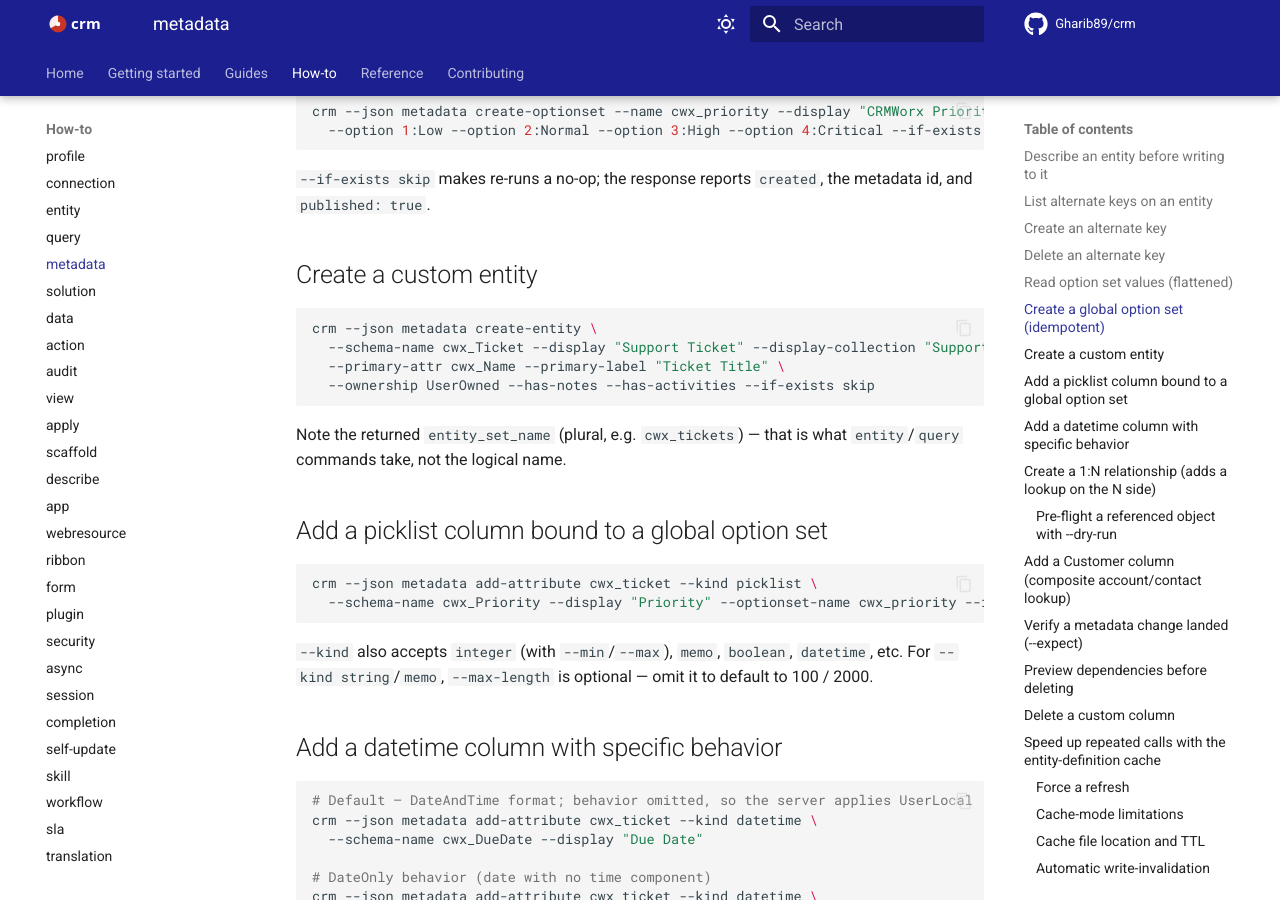
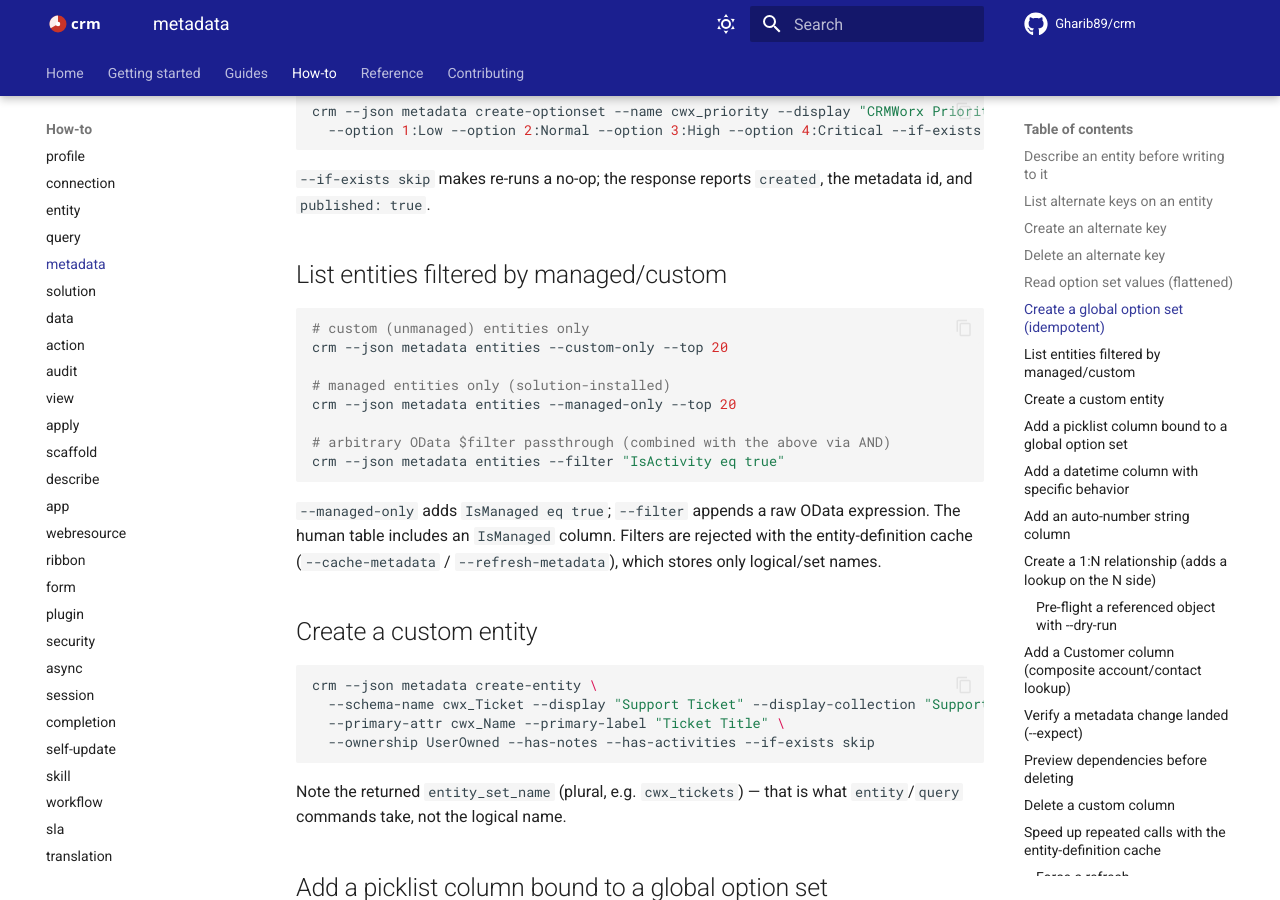
Before and after one commit to Gharib89/crm, an MkDocs documentation site: the page built from docs/how-to/metadata.md, in a window 1280 px wide and 900 px high, scrolled down 2340 px. Built offline with MkDocs 1.6.1 and Material for MkDocs 9.7.7, drawn with Linux system fonts in a browser that asks for light colours; comment, search, counter and statistics services are not loaded; some of the changed text lies outside the part shown.

Commit message:
fix(metadata): add --auto-number-format and entities --filter/--managed-only (#373)

````diff
--- a/docs/how-to/metadata.md
+++ b/docs/how-to/metadata.md
@@ -109,6 +109,24 @@
 ```
 `--if-exists skip` makes re-runs a no-op; the response reports `created`, the metadata id, and `published: true`.
 
+## List entities filtered by managed/custom
+
+```bash
+# custom (unmanaged) entities only
+crm --json metadata entities --custom-only --top 20
+
+# managed entities only (solution-installed)
+crm --json metadata entities --managed-only --top 20
+
+# arbitrary OData $filter passthrough (combined with the above via AND)
+crm --json metadata entities --filter "IsActivity eq true"
+```
+
+`--managed-only` adds `IsManaged eq true`; `--filter` appends a raw OData expression.
+The human table includes an `IsManaged` column. Filters are rejected with the
+entity-definition cache (`--cache-metadata` / `--refresh-metadata`), which stores only
+logical/set names.
+
 ## Create a custom entity
 
 ```bash
@@ -156,6 +174,19 @@
 **Behavior is immutable after create.** `DateTimeBehavior` cannot be changed after the
 column is created — get it right on create. `--behavior` is only valid for
 `--kind datetime`; using it with any other kind is rejected with an error.
+
+## Add an auto-number string column
+
+```bash
+crm --json metadata add-attribute cwx_ticket --kind string \
+  --schema-name cwx_TicketNumber --display "Ticket Number" \
+  --auto-number-format "TKT-{SEQNUM:5}"
+```
+
+`--auto-number-format` sets `AutoNumberFormat` on a string column so the server
+generates values on insert. Placeholders include `{SEQNUM:n}` (zero-padded running
+number) and `{RANDSTRING:n}` (random alphanumerics) — e.g. `INV-{SEQNUM:5}` →
+`INV-00042`. It is only valid with `--kind string`.
 
 ## Create a 1:N relationship (adds a lookup on the N side)
 
````
Also changed, not shown: crm/skills/reference/metadata.md (+10 -0 lines), 5 other files.
